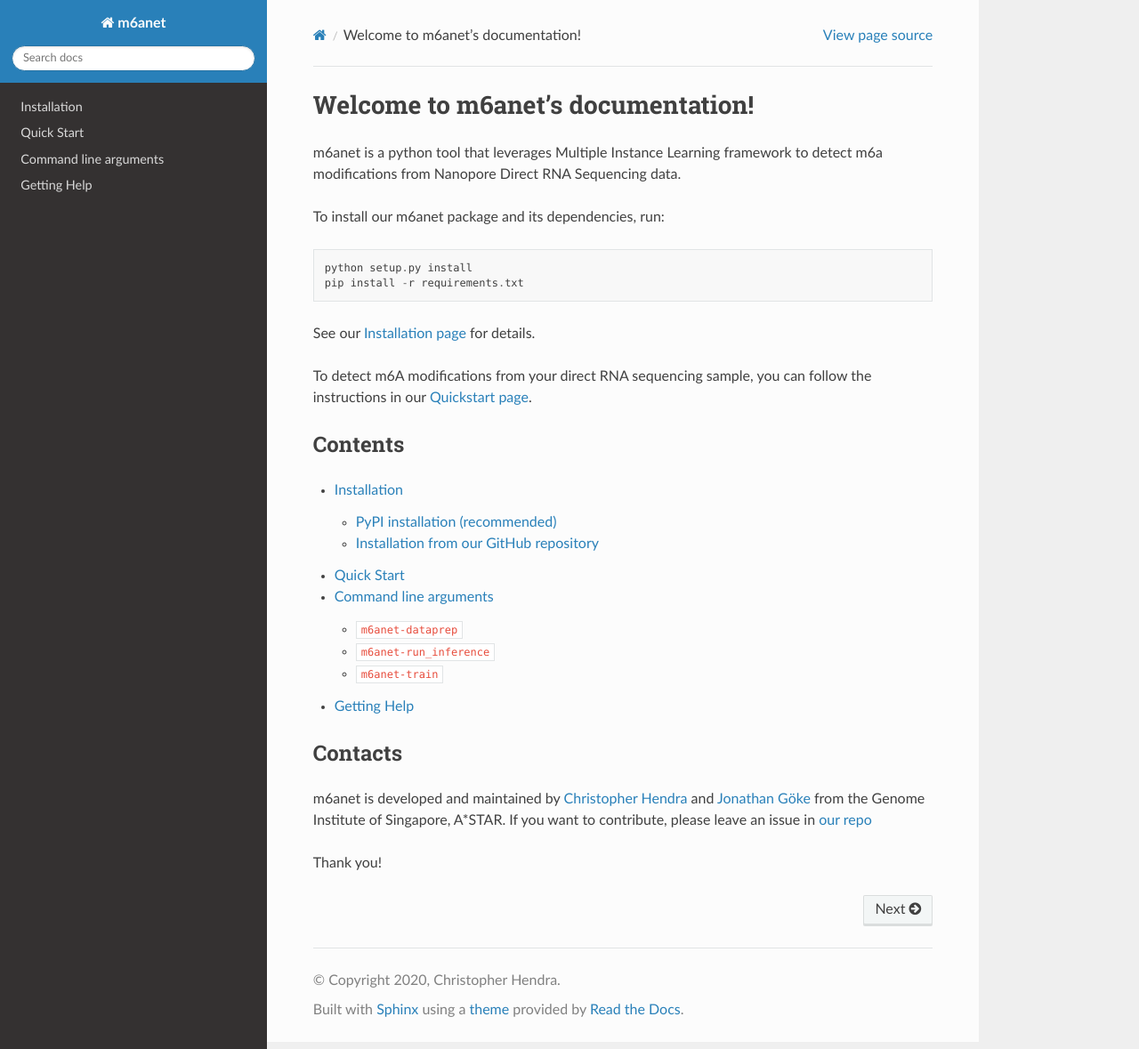
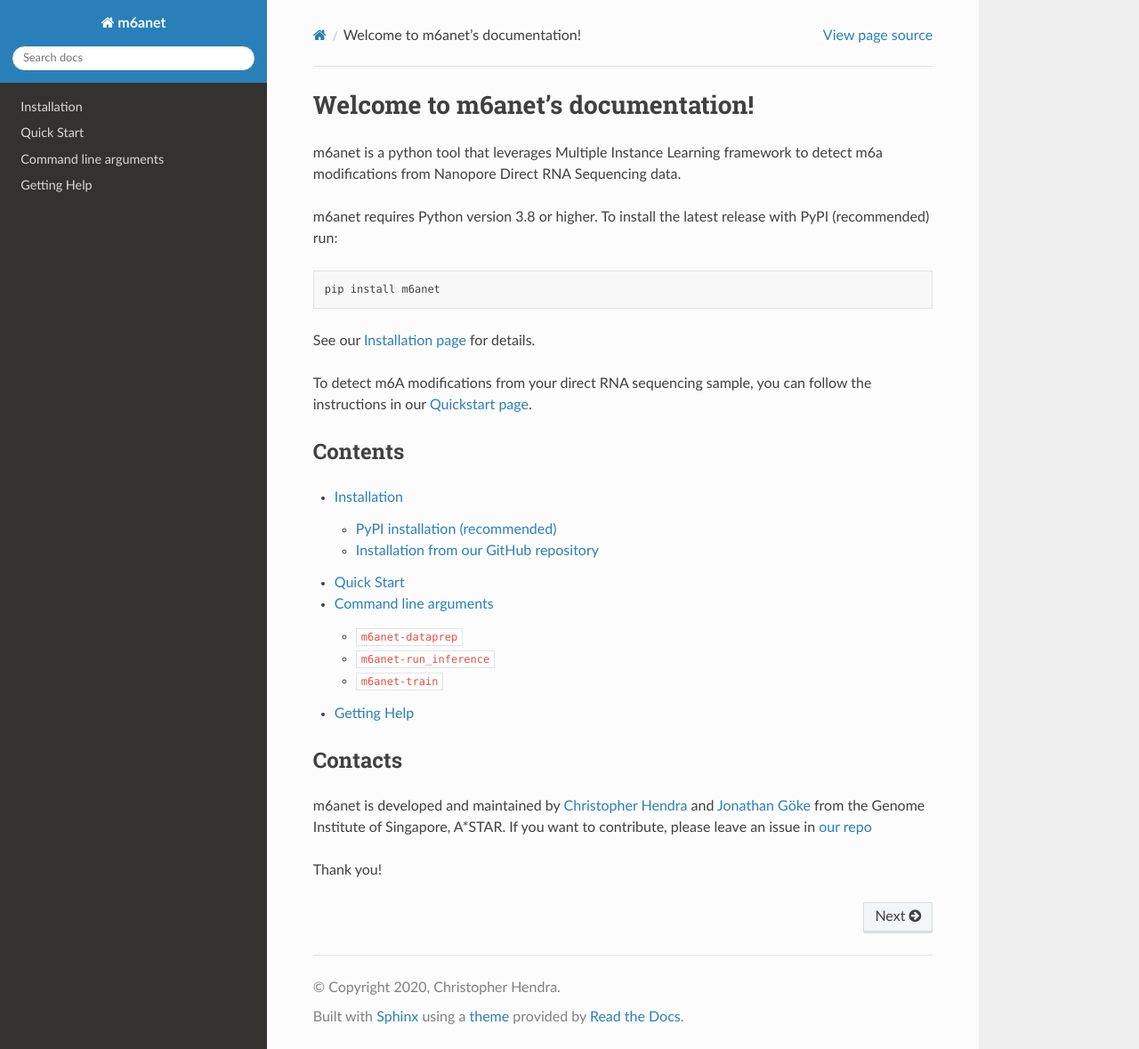
Before and after one commit to GoekeLab/m6anet, a Sphinx documentation site: the page built from docs/source/index.rst, in a window 1280 px wide and 1179 px high. Shown: the whole window at 89% size. Built offline with Sphinx 7.4.7 and the Read the Docs theme 2.0.0, drawn with Linux system fonts in a browser that asks for light colours.

Commit message:
modify readthedocs page

```diff
--- a/docs/source/index.rst
+++ b/docs/source/index.rst
@@ -7,10 +7,9 @@ Welcome to m6anet's documentation!
 ==================================
 m6anet is a python tool that leverages Multiple Instance Learning framework to detect m6a modifications from Nanopore Direct RNA Sequencing data.
 
-To install our m6anet package and its dependencies, run::
+m6anet requires Python version 3.8 or higher. To install the latest release with PyPI (recommended) run::
 
-        python setup.py install
-        pip install -r requirements.txt
+        pip install m6anet
 
 See our :ref:`Installation page <installation>` for details.
 
```
